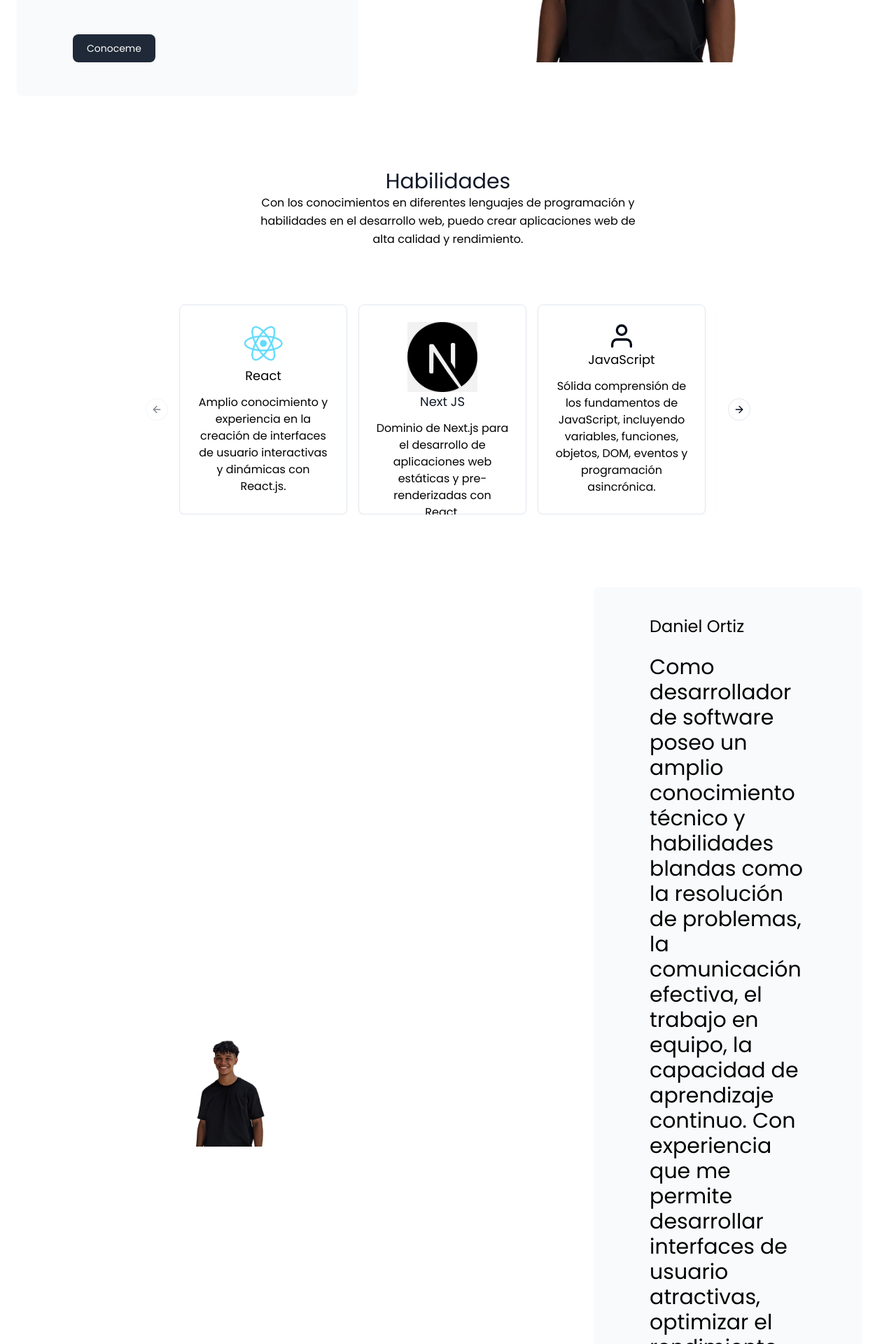
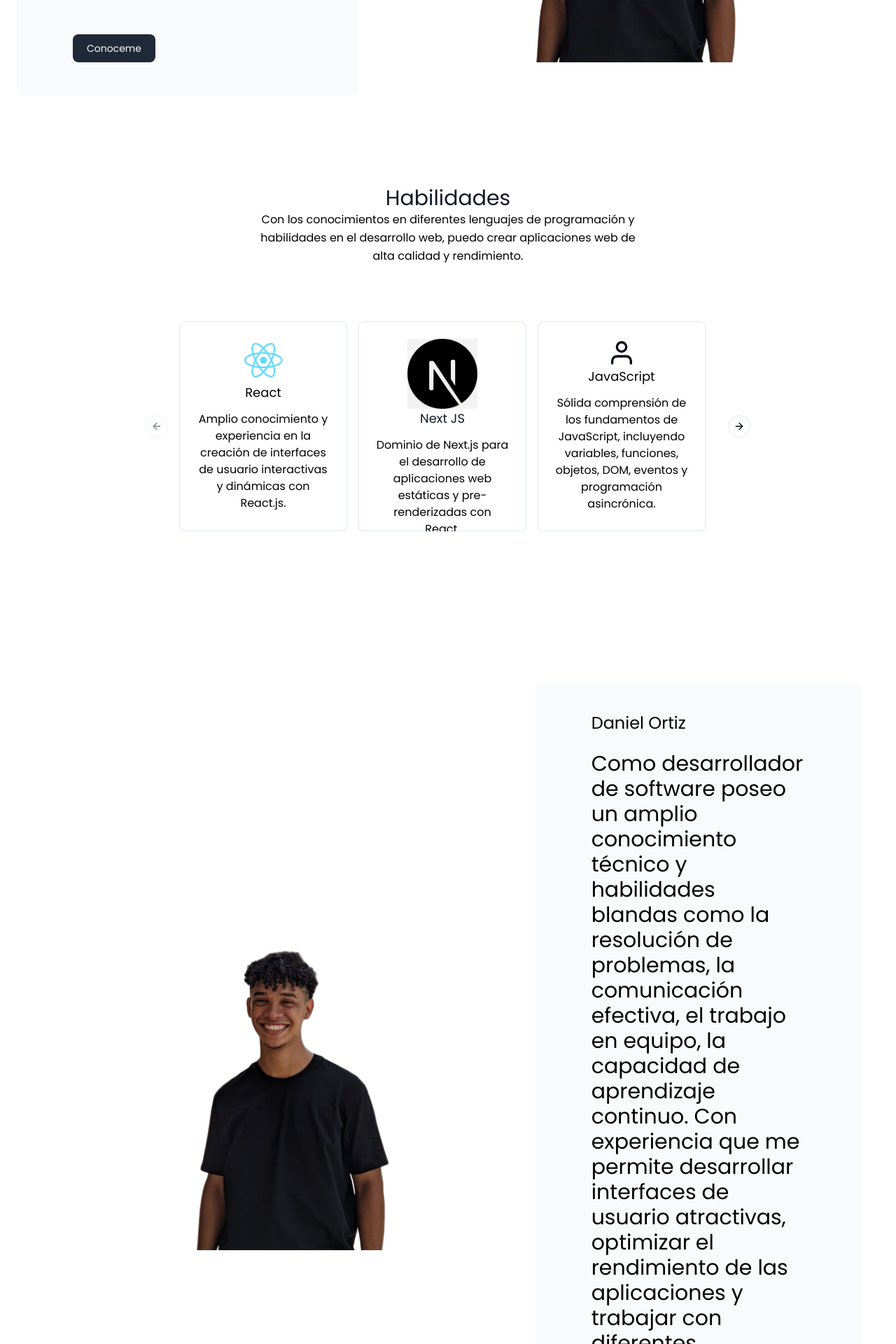
Before and after one commit to Danielprogramin/portafolio-nuevo, a Next.js app: page / in a window 1280 px wide. Shown: the part 560-2480 px from the top of the page at 70% size. Built offline with nearby package versions, Linux system fonts and the light colour scheme.

Commit message:
acomodado

```diff
--- a/src/app/about/page.tsx
+++ b/src/app/about/page.tsx
@@ -4,7 +4,6 @@ export default function About() {
   return (
     <div className="flex min-h-screen flex-col p-6">
       <div className="mt-4 flex grow flex-col gap-4 md:flex-row">
-        <div className="container mx-auto px-4 sm:px-8 md:px-12 lg:px-16 py-8 sm:py-12 md:py-16 lg:py-20 flex flex-col md:flex-row items-center">
         <div className="flex items-center justify-center p-6 md:w-3/5 md:px-28 md:py-12">
           <Image
             className="object-cover object-center rounded ml-10"
@@ -14,7 +13,7 @@ export default function About() {
             height={600}
           />
         </div>
-        </div>
+
         <div className="flex flex-col justify-center gap-6 rounded-lg bg-gray-50 px-6 py-10 md:w-2/5 md:px-20">
           <h1 className="text-black text-2xl sm:text-2xl md:text-2xl lg:text-2xl">
             Daniel Ortiz
--- a/src/app/habilidades/page.tsx
+++ b/src/app/habilidades/page.tsx
@@ -13,6 +13,7 @@ import {
 
 export default function Habilidades() {
   return (
+    <div className="flex min-h-screen flex-col p-6">
       <div className="container mx-auto px-4 sm:px-6 md:px-8 lg:px-10 xl:px-12 py-8 sm:py-10 md:py-12 lg:py-14 xl:py-16">
         <div className="text-center mb-8 sm:mb-12 md:mb-16 lg:mb-20">
           <h1 className="sm:text-3xl text-2xl font-medium title-font text-gray-900 pt-10">
@@ -20,8 +21,8 @@ export default function Habilidades() {
           </h1>
           <p className="text-black leading-relaxed xl:w-2/4 lg:w-3/4 md:w-4/5 sm:w-full mx-auto">
             Con los conocimientos en diferentes lenguajes de programación y
-          habilidades en el desarrollo web, puedo crear aplicaciones web de alta
-          calidad y rendimiento.
+            habilidades en el desarrollo web, puedo crear aplicaciones web de
+            alta calidad y rendimiento.
           </p>
         </div>
 
@@ -42,7 +43,8 @@ export default function Habilidades() {
                     </h2>
                     <p className=" text-black text-center">
                       Amplio conocimiento y experiencia en la creación de
-                    interfaces de usuario interactivas y dinámicas con React.js.
+                      interfaces de usuario interactivas y dinámicas con
+                      React.js.
                     </p>
                   </CardContent>
                 </Card>
@@ -111,8 +113,8 @@ export default function Habilidades() {
                       Tailwind
                     </h2>
                     <p className="text-black text-center">
-                    Habilidad para escribir código HTML y CSS limpio y eficiente
-                    para crear interfaces de usuario atractivas.
+                      Habilidad para escribir código HTML y CSS limpio y
+                      eficiente para crear interfaces de usuario atractivas.
                     </p>
                   </CardContent>
                 </Card>
@@ -173,5 +175,6 @@ export default function Habilidades() {
           </Carousel>
         </div>
       </div>
+    </div>
   );
 }
--- a/src/app/portafolio/page.tsx
+++ b/src/app/portafolio/page.tsx
@@ -11,6 +11,7 @@ import {
 
 export default function Portafolio() {
   return (
+    <div className="flex min-h-screen flex-col p-6">
     <div className="container mx-auto px-4 sm:px-8 md:px-12 lg:px-16 py-8 sm:py-12 md:py-16 lg:py-20">
       <div className="flex flex-wrap w-full mb-8 sm:mb-12 md:mb-16 lg:mb-20 justify-center">
         <div className="lg:w-1/2 w-full mb-6 lg:mb-0">
@@ -125,5 +126,6 @@ export default function Portafolio() {
         </button>
       </div> */}
     </div>
+    </div>
   );
 }
```
Lines whose indentation alone changed are shown as unchanged.
